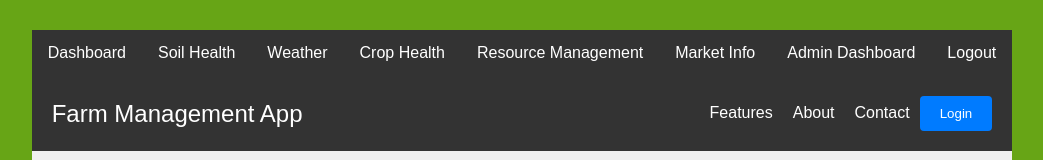
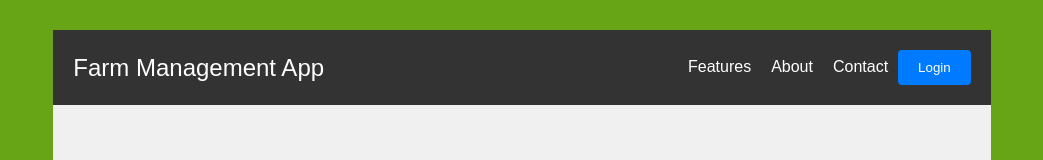
Before and after one commit to Clint07-datascientist/AgroInsight_Web_Application, a React (Create React App) app: page / in a window 1280 px wide. Shown: the top 160 px of the page, without its empty margins (118-1161 px from the left). Built offline with nearby package versions, Linux system fonts and the light colour scheme.

Commit message:
Frontend

```diff
--- a/src/App.js
+++ b/src/App.js
@@ -18,7 +18,7 @@ function App() {
   return (
     <Router>
       <div className="App">
-        <Navbar />
+        {userRole && <Navbar />} {/* Conditionally render Navbar based on user role */}
         <Switch>
           <Route path="/login" component={Login} />
           <Route path="/dashboard">
```
